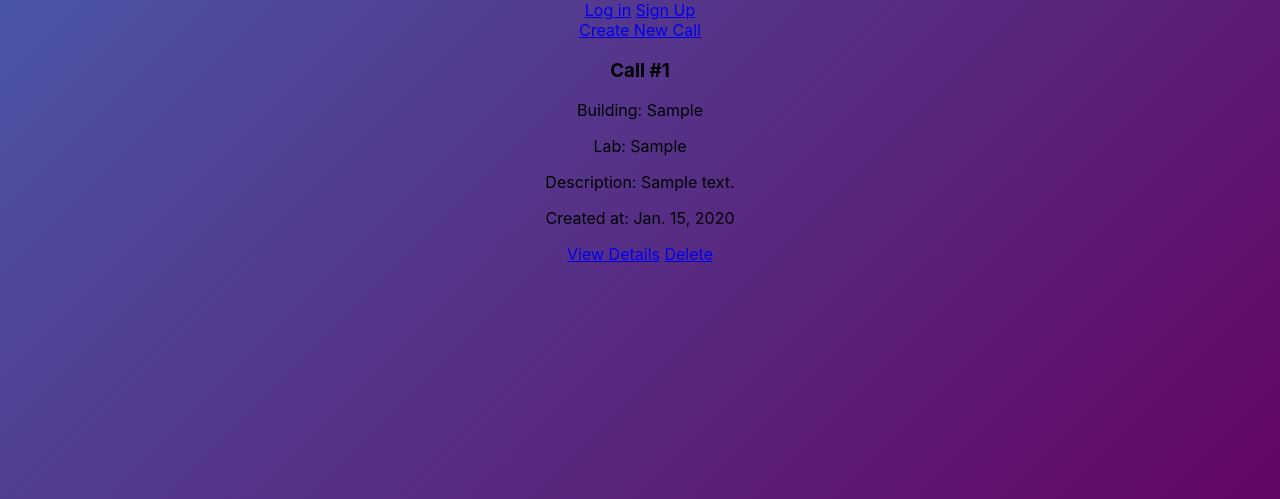
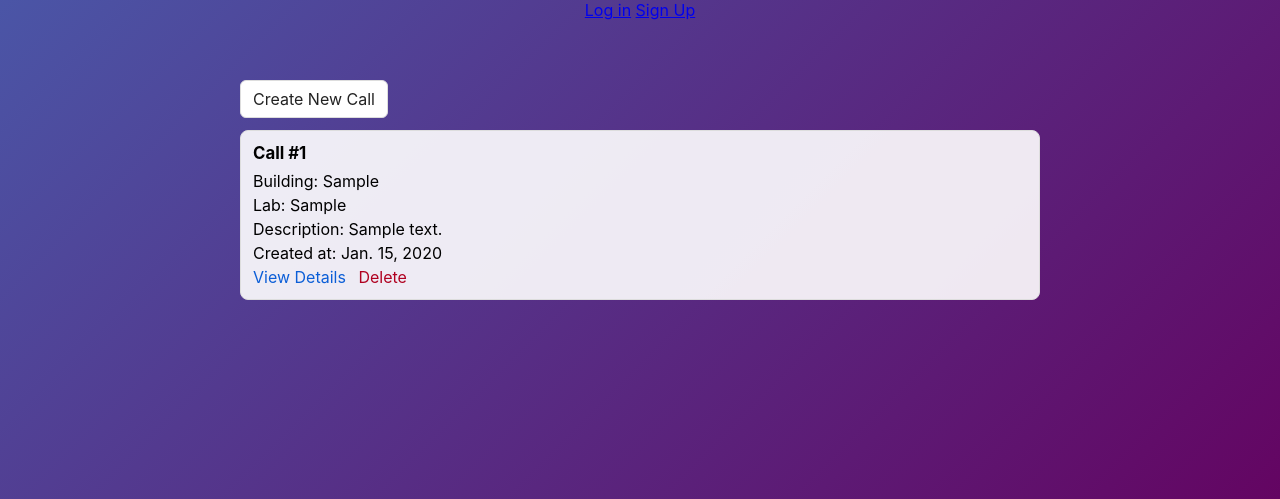
Before and after one commit to HassanAbbas107/DirectLine, a Django app: page /calls/ in a window 1280 px wide. Shown: the top 499 px of the page. Run offline with Django 5.2, Linux system fonts and the light colour scheme; tables that the repository leaves empty hold one stand-in row (values such as "Sample post").

Commit message:
css for call list

```diff
--- a/main_app/static/call-list.css
+++ b/main_app/static/call-list.css
@@ -0,0 +1,49 @@
+
+.container {
+  max-width: 800px;
+  margin: 60px auto;
+  padding: 0 12px;
+  text-align: left;
+}
+
+.top-link {
+  display: inline-block;
+  margin-bottom: 12px;
+  padding: 8px 12px;
+  background: white;
+  color: #222;
+  text-decoration: none;
+  border: 1px solid #ddd;
+  border-radius: 6px;
+}
+
+.call {
+  background: rgba(255,255,255,0.9);
+  border: 1px solid #ddd;
+  border-radius: 8px;
+  padding: 12px;
+  margin-bottom: 12px;
+}
+
+.call h3 {
+  margin: 0 0 8px;
+  font-size: 1.05rem;
+}
+
+.call p {
+  margin: 4px 0;
+}
+
+
+.call a {
+  display: inline-block;
+  margin-right: 8px;
+  color: #0b5ed7;
+  text-decoration: none;
+}
+
+
+
+.call a.delete {
+  color: #b00020;
+}
--- a/main_app/templates/Calls/Call_list.html
+++ b/main_app/templates/Calls/Call_list.html
@@ -3,25 +3,27 @@
 {% block content %}
 {% load static %}
 {% block head %}
-<link rel="stylesheet" href="{% static 'call-list.css' %}" />
+<link rel="stylesheet" href="{% static 'call-list.css' %}">
 {% endblock %}
 
-<a href="{% url 'call_create' %}">Create New Call</a>
+<div class="container">
+  <a class="top-link" href="{% url 'call_create' %}">Create New Call</a>
+
   {% for call in Call %}
-<div >
+    <div class="call">
       <h3>Call #{{ call.id }}</h3>
       <p>Building: {{ call.building }}</p>
       <p>Lab: {{ call.lab }}</p>
       <p>Description: {{ call.description }}</p>
-    <p>Created at: {{ call.created_date }} </p>
+      <p>Created at: {{ call.created_date }}</p>
 
-    <p>
       <a href="{% url 'call_detail' call.pk %}">View Details</a>
       {% if call.user == user or user.role == user.Role.ADMIN %}
-            <a href="{% url 'call_delete' call.pk %}">Delete</a>
+        <a class="delete" href="{% url 'call_delete' call.pk %}">Delete</a>
       {% endif %}
-    </p>
     </div>
+  {% empty %}
+    <p>No calls yet.</p>
   {% endfor %}
-
+</div>
 {% endblock %}
--- a/main_app/templates/base.html
+++ b/main_app/templates/base.html
@@ -77,6 +77,17 @@
         transform: translateX(1);
     }
 }
+.log{
+ position: absolute;
+        top: 0;
+        right: 0;
+
+         top: 10px;
+         right: 10px; }
+.user{position: absolute;
+  top: 0;
+  left: 0;
+margin: 10px;}
 </style>
 </head>
 <body>
@@ -85,10 +96,10 @@
     <a href="{% url 'call_list' %}">All calls</a>
 
     <div>
-        <span>Hi, {{ user.username }}</span>
+        <span class="user">Hi, {{ user.username }}</span>
         <form action="{% url 'logout' %}" method='post'>
           {% csrf_token %}
-          <button>Logout</button>
+          <button class="log">Logout</button>
         </form>
       {% else %}
         <a href="{% url 'login' %}">Log in</a>
```
Lines whose indentation alone changed are shown as unchanged.
